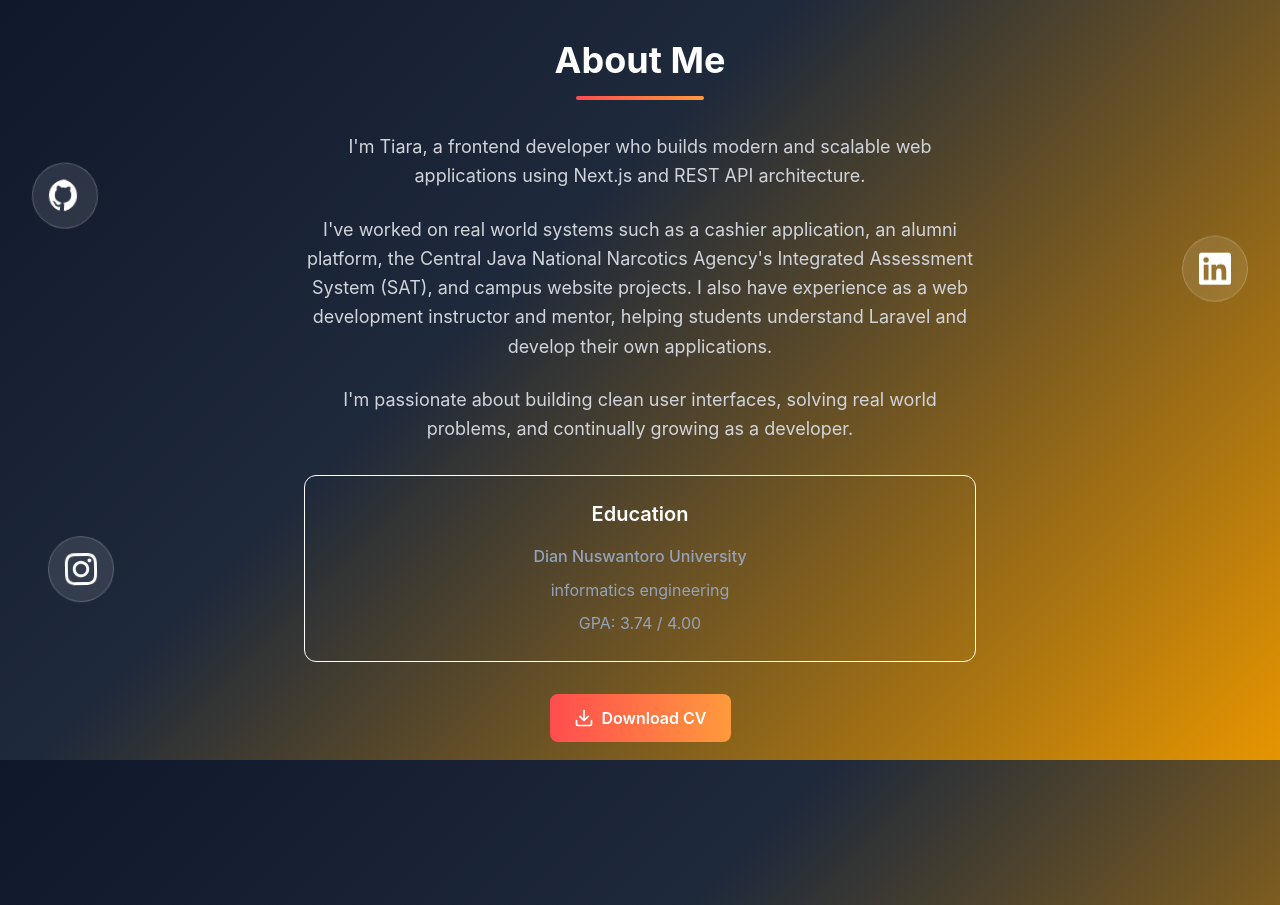
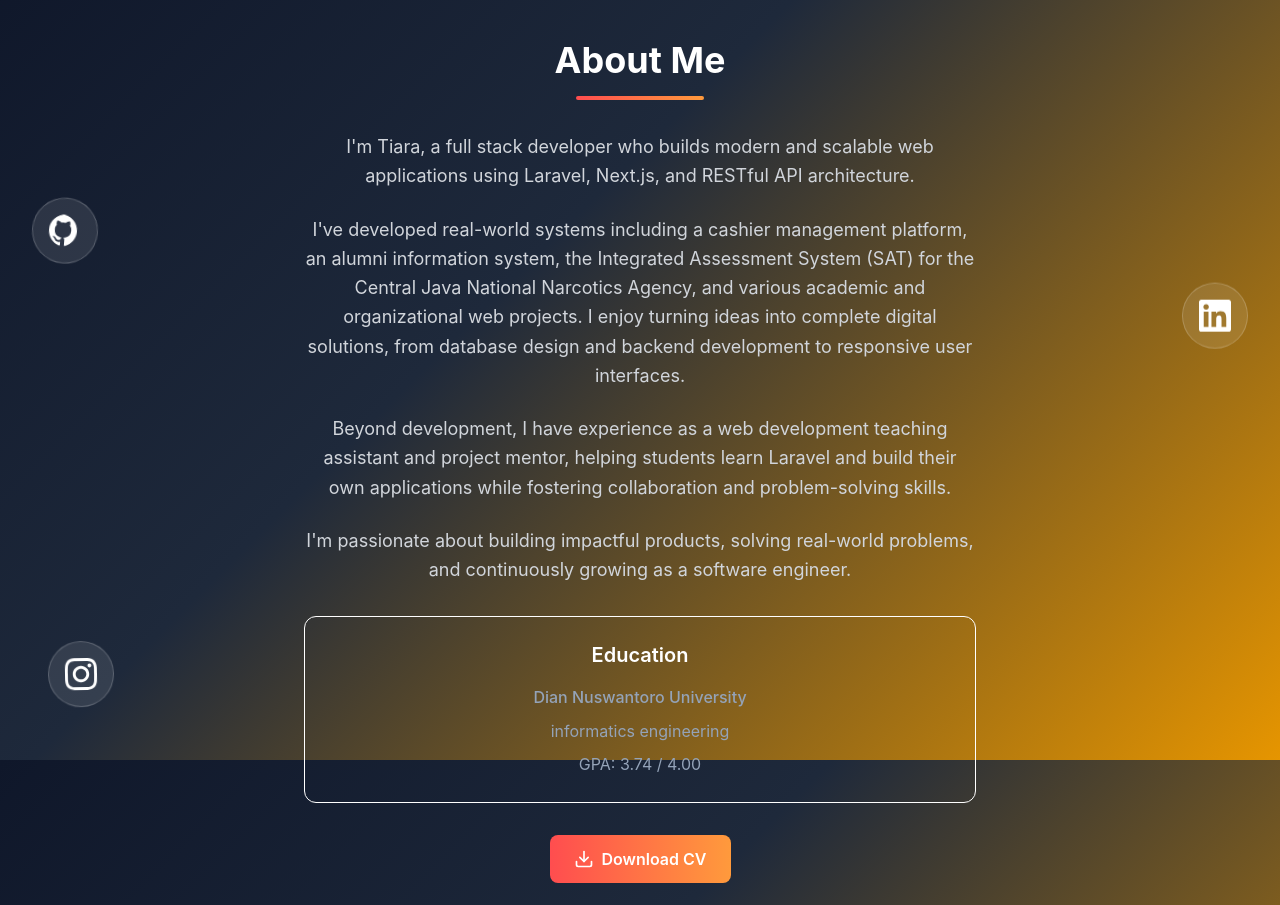
Before and after one commit to tiara1210/my-portofolio, a Next.js app: page / in a window 1280 px wide. Shown: the part 840-1745 px from the top of the page. Built offline with nearby package versions, Linux system fonts and the light colour scheme.

Commit message:
update aboutme

```diff
--- a/components/About.tsx
+++ b/components/About.tsx
@@ -15,20 +15,29 @@ export default function About() {
         </div>
         <div className="max-w-2xl mx-auto text-center">
           <p className="text-lg text-gray-300 leading-relaxed mb-6">
-            I'm Tiara, a frontend developer who builds modern and scalable web
-            applications using Next.js and REST API architecture.
+            I'm Tiara, a full stack developer who builds modern and scalable web
+            applications using Laravel, Next.js, and RESTful API architecture.
           </p>
+
           <p className="text-lg text-gray-300 leading-relaxed mb-6">
-            I've worked on real world systems such as a cashier application, an
-            alumni platform, the Central Java National Narcotics Agency's
-            Integrated Assessment System (SAT), and campus website projects. I
-            also have experience as a web development instructor and mentor,
-            helping students understand Laravel and develop their own
-            applications.
+            I've developed real-world systems including a cashier management
+            platform, an alumni information system, the Integrated Assessment
+            System (SAT) for the Central Java National Narcotics Agency, and
+            various academic and organizational web projects. I enjoy turning
+            ideas into complete digital solutions, from database design and
+            backend development to responsive user interfaces.
           </p>
+
           <p className="text-lg text-gray-300 leading-relaxed mb-6">
-            I'm passionate about building clean user interfaces, solving
-            real world problems, and continually growing as a developer.
+            Beyond development, I have experience as a web development teaching
+            assistant and project mentor, helping students learn Laravel and
+            build their own applications while fostering collaboration and
+            problem-solving skills.
+          </p>
+
+          <p className="text-lg text-gray-300 leading-relaxed">
+            I'm passionate about building impactful products, solving real-world
+            problems, and continuously growing as a software engineer.
           </p>
           <div className="mt-8 p-6 bg-transparent rounded-xl border border-white">
             <h3 className="text-xl font-semibold mb-4">Education</h3>
```
